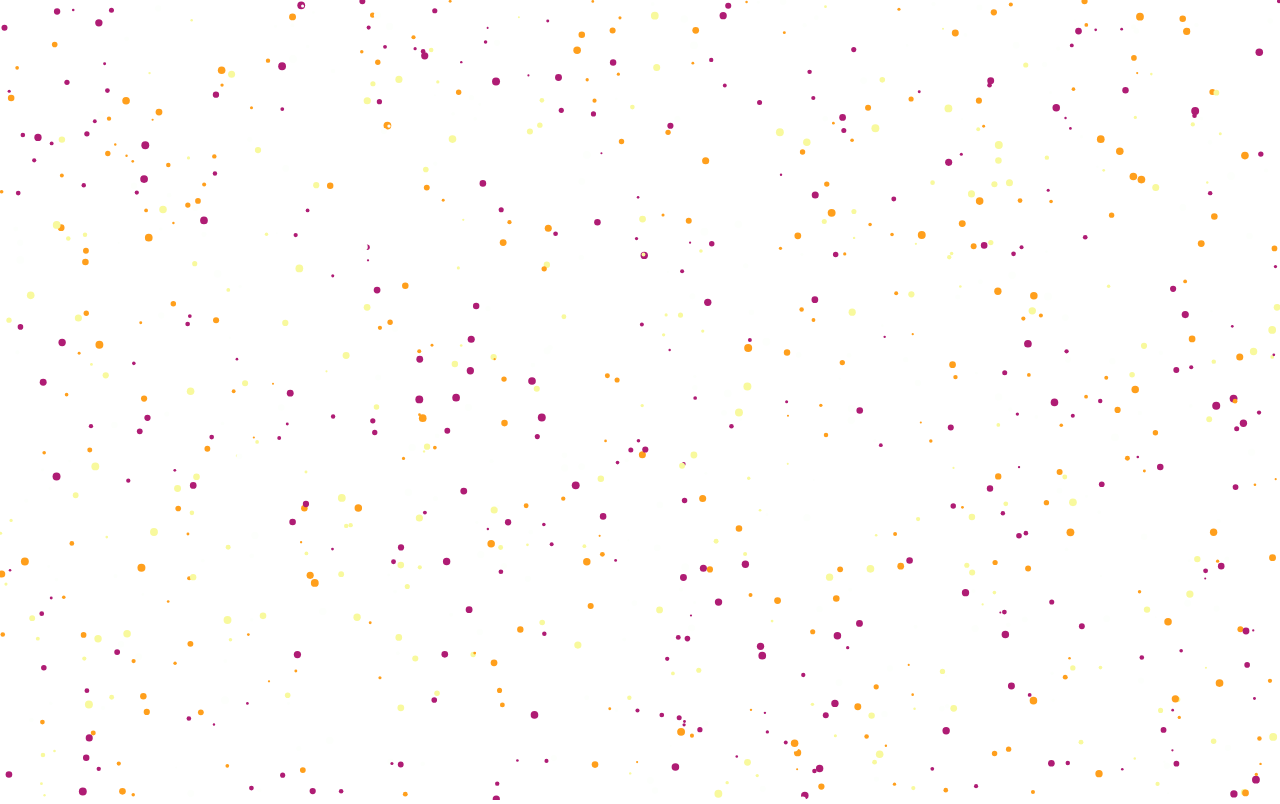
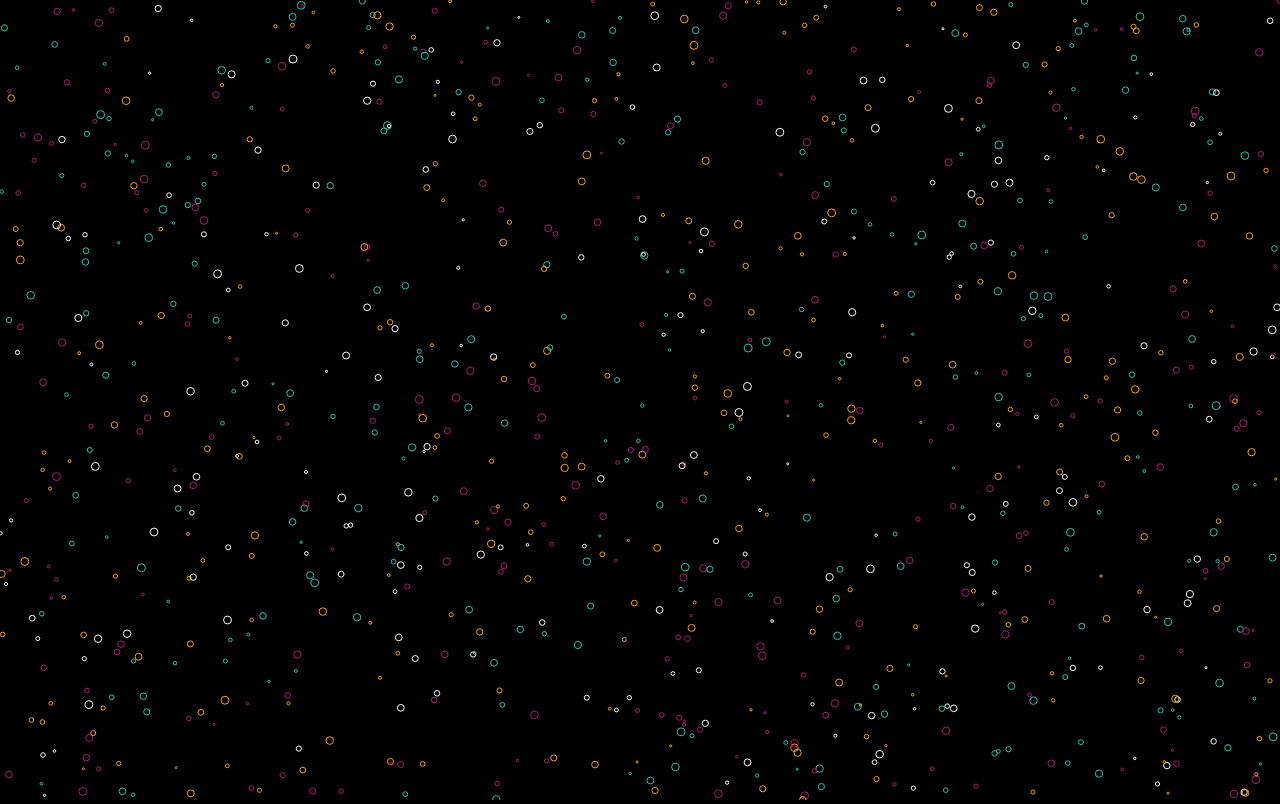
Before and after one commit to Shimele/HTML5-Canvas-Bouncing-Ball-MouseOver-Effect, a plain HTML site: page index.html in a window 1280 px wide. Drawn offline with Linux system fonts and the light colour scheme.

Commit message:
change color and update readMe

```diff
--- a/index.html
+++ b/index.html
@@ -8,6 +8,7 @@
 <style>
     body{
         margin: 0;
+        background-color: black
     }
 </style>
 </head>
--- a/index.js
+++ b/index.js
@@ -64,10 +64,9 @@ let context = canvas.getContext("2d")
 
     let colorArray = [
         "#AF1C74",
-        "2EC4B6",
+        "#2EC4B6",
         "#FF9F1C",
         "#FDFFFC",
-        "#F8F99D"
     ]
 window.addEventListener("mousemove", function(event){
     mouse.x = event.clientX;
@@ -90,8 +89,10 @@ function Circle(x, y, radius, speedX, speedY){
     this.draw = function(){
         context.beginPath();
         context.arc(this.x,this.y, this.radius,0,Math.PI*2,false)
-        context.fillStyle = this.color
-        context.fill()
+        context.strokeStyle = this.color
+        context.stroke()
+        //context.fillStyle = this.color
+        //context.fill()
     }
     this.update = function(){
     //to make ball bounce back when it touches both walls(x:right and left)
```
Also changed, not shown: circles.png, 1 other file.
